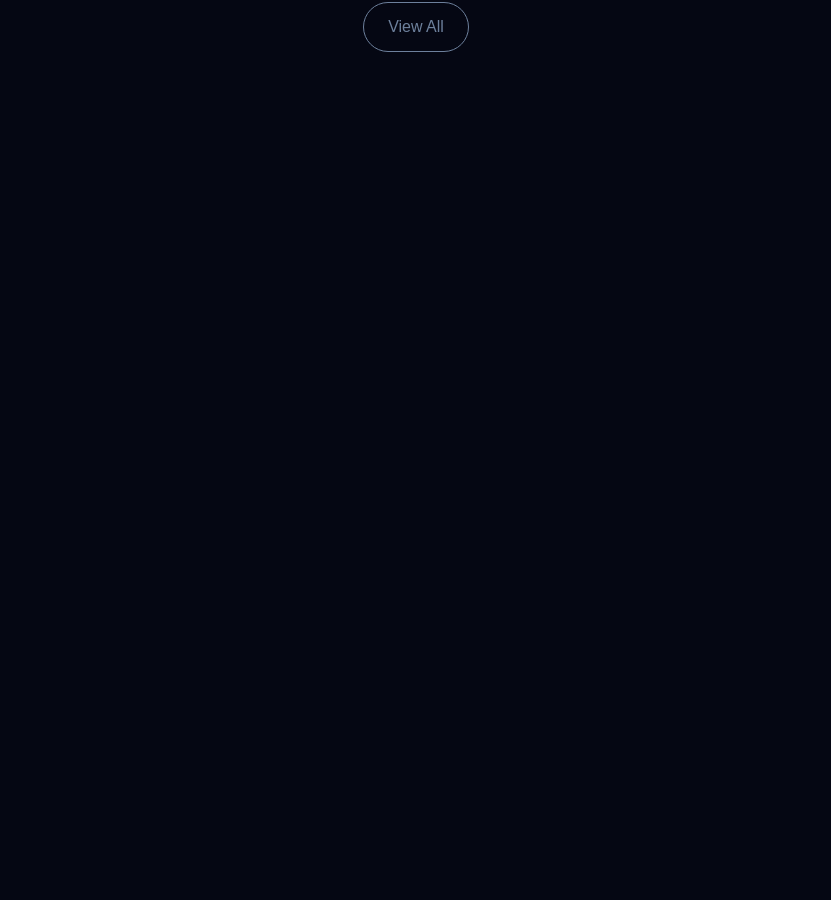
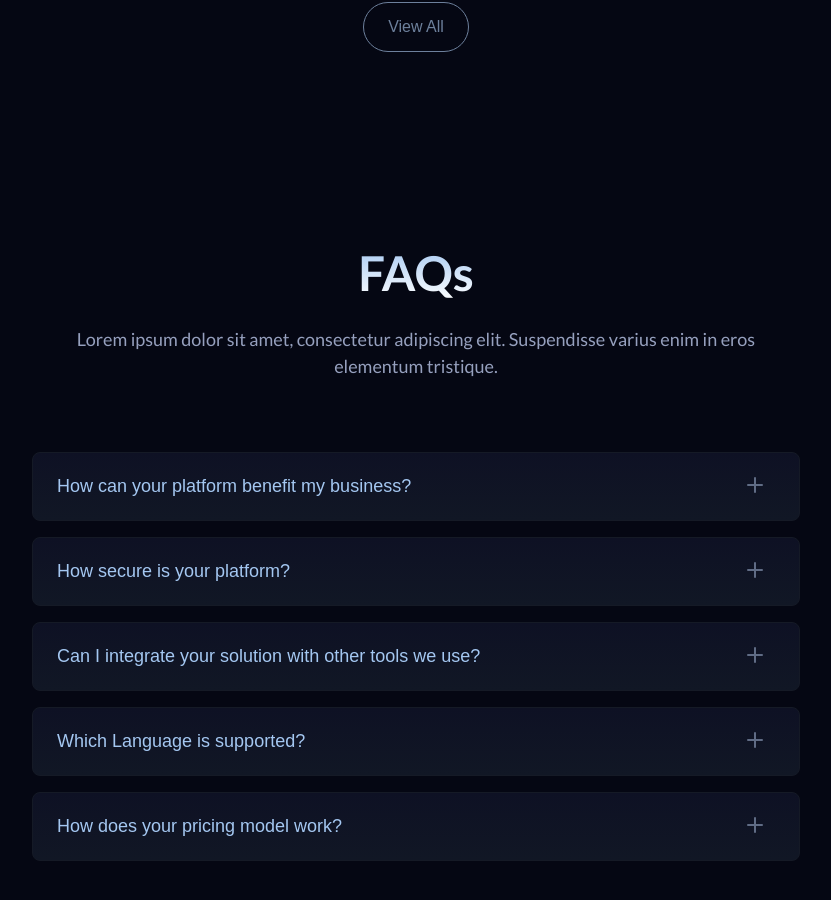
Before and after one commit to lanina90/ai-email, a Next.js app: page / in a window 1280 px wide. Shown: the part 10173-11073 px from the top of the page, without its empty margins (224-1055 px from the left). Before the commit the page ends 10321 px from the top, so only its background shows below. Built offline with nearby package versions, Linux system fonts and the light colour scheme.

Commit message:
feature: create faq section

```diff
--- /dev/null
+++ b/Components/FAQ/FaqItem/FaqItem.tsx
@@ -0,0 +1,44 @@
+'use client'
+
+import React, {useState} from 'react';
+import Typography from "@/Components/Typography/Typography";
+import {Plus} from "lucide-react";
+import styles from "../FaqSection.module.scss";
+
+interface FaqItemProps {
+  faqItem: {
+    id: number,
+    question: string,
+    answer:string
+  }
+}
+const FaqItem = ({faqItem}:FaqItemProps) => {
+  const [isOpen, setIsOpen] = useState(false);
+  const iconStyle = {
+    transform: `translate3d(0px, 0px, 0px) scale3d(1, 1, 1) rotateX(0deg) rotateY(0deg) rotateZ(${isOpen ? "45" : "0"}deg) skew(0deg, 0deg)`
+  };
+
+  const answerStyle = {
+    width: '100%',
+    maxHeight: `${isOpen ? "6rem" : "0"}`,
+    marginBottom: `${isOpen ? "1.5rem" : "0"}`,
+    willChange: 'height, width',
+    transition: 'max-height 0.3s ease'
+  };
+
+  return (
+    <div className={styles["faq-accordion"]}>
+      <div className={styles["faq-question"]}>
+        <Typography component='h3' variant='h3'>{faqItem.question}</Typography>
+        <div className={styles["faq-icon"]} style={iconStyle} onClick={() => setIsOpen(!isOpen)}>
+          <Plus color={'#606c85'}/>
+        </div>
+      </div>
+      <div className={styles["faq-answer"]} style={answerStyle}>
+        <Typography component='p' variant='p'>{faqItem.answer}</Typography>
+      </div>
+    </div>
+  );
+};
+
+export default FaqItem;
--- /dev/null
+++ b/Components/FAQ/FaqSection.module.scss
@@ -0,0 +1,111 @@
+@import "styles/utils/variables";
+@import "styles/utils/mixin";
+
+.faq-title {
+  @include flex(column, flex-start, center, 1.25rem);
+  width: 100%;
+  max-width: 48rem;
+  margin-left: auto;
+  margin-right: auto;
+
+  & p{
+    color: var(--font-colors--paragraph);
+    font-size: 1.125rem;
+    text-align: center;
+  }
+
+
+  @include breakpoint(laptop) {
+    gap: 1.5rem;
+  }
+
+  &.fadeIn {
+    animation: fadeIn 1s ease-out;
+
+    @keyframes fadeIn {
+      from {
+        opacity: 0;
+        transform: translateY(40px);
+      }
+      to {
+        opacity: 1;
+        transform: translateY(0);
+      }
+    }
+  }
+}
+
+.faq-list{
+  grid-column-gap: 1rem;
+  grid-row-gap: 1rem;
+  grid-template-rows: auto;
+  grid-template-columns: 100%;
+  grid-auto-columns: 100%;
+  align-items: start;
+  justify-items: stretch;
+  display: grid;
+  width: 100%;
+  max-width: 48rem;
+  margin-left: auto;
+  margin-right: auto;
+
+  .faq-accordion{
+    border: 1px solid var(--border--strokes);
+    border-radius: var(--border--radius-small);
+    background-color: var(--background-colors--primary);
+    background-image: linear-gradient(to bottom, var(--background-colors--secondary), var(--background-colors--tertiary));
+
+    &.fadeIn {
+      animation: fadeIn 1s ease-out;
+
+      @keyframes fadeIn {
+        from {
+          opacity: 0;
+          transform: translateY(40px);
+        }
+        to {
+          opacity: 1;
+          transform: translateY(0);
+        }
+      }
+    }
+
+    .faq-question{
+      cursor: pointer;
+      padding: 1rem 1.25rem;
+      @include flex(row, space-between, center, 0);
+
+      @include breakpoint(laptop){
+        padding: 1.25rem 1.5rem;
+      }
+
+      & h3{
+        color: var(--font-colors--heading-primary);
+        font-size: 1rem;
+
+        @include breakpoint(laptop){
+          font-size: 1.125rem;
+        }
+      }
+
+      .faq-icon{
+        width: 2rem;
+        min-width: 2rem;
+        color: var(--icon--icon);
+        align-self: flex-start;
+        margin-left: 1.5rem;
+        display: flex;
+        transform-style: preserve-3d;
+
+      }
+    }
+
+    .faq-answer{
+      padding-left: 1.25rem;
+      padding-right: 1.5rem;
+      overflow: hidden;
+
+
+    }
+  }
+}
--- /dev/null
+++ b/Components/FAQ/FaqSection.tsx
@@ -0,0 +1,43 @@
+'use client'
+
+import React, {Fragment} from 'react';
+import Container from "@/Components/Container/Container";
+import styles from "./FaqSection.module.scss";
+import {useObserverAnimation} from "@/hooks/useObserverAnimation";
+import Typography from "@/Components/Typography/Typography";
+import FaqItem from "@/Components/FAQ/FaqItem/FaqItem";
+import {faqsMain} from "@/constants/faqsMain";
+import faqItem from "@/Components/FAQ/FaqItem/FaqItem";
+
+
+const FaqSection = () => {
+  const animateClass = `${styles.fadeIn}`
+  const refForList = useObserverAnimation({
+    amount: "many",
+    classes: `.${styles['faq-accordion']}`,
+    animateClass,
+    threshold: 0.1})
+  const refForTitle = useObserverAnimation({
+    amount: "one",
+    classes: `.${styles['faq-title']}`,
+    animateClass,
+    threshold: 0.1})
+
+  return (
+    <Container component='section' ref={refForTitle}>
+      <div className={styles['faq-title']}>
+        <Typography component='h2' variant='h2'>FAQs</Typography>
+        <Typography component='p' variant='p'>Lorem ipsum dolor sit amet, consectetur adipiscing elit. Suspendisse varius enim in eros elementum tristique.</Typography>
+      </div>
+      <div className={styles['faq-list']} ref={refForList}>
+        {faqsMain.map(faqItem =>
+        <Fragment key={faqItem.id}>
+          <FaqItem faqItem={faqItem}/>
+        </Fragment>)}
+
+      </div>
+    </Container>
+  );
+};
+
+export default FaqSection;
--- a/app/page.tsx
+++ b/app/page.tsx
@@ -7,6 +7,7 @@ import Results from "@/app/components/Results/Results";
 import Solutions from "@/app/components/Solutions/Solutions";
 import Testimonials from "@/Components/Testimonials/Testimonials";
 import LatestPosts from "@/Components/LatestPosts/LatestPosts";
+import FaqSection from "@/Components/FAQ/FaqSection";
 
 
 export default function Home() {
@@ -21,6 +22,7 @@ export default function Home() {
       <Solutions/>
       <Testimonials/>
       <LatestPosts/>
+      <FaqSection/>
     </>
   )
 }
--- /dev/null
+++ b/constants/faqsMain.ts
@@ -0,0 +1,28 @@
+export const faqsMain = [
+  {
+    id: 1,
+    question: "How can your platform benefit my business?",
+    answer: "Lorem ipsum dolor sit amet, consectetur adipiscing elit. Suspendisse varius enim in eros elementum tristique. Duis cursus, mi quis viverra ornare, eros dolor interdum nulla, ut commodo diam libero vitae erat. Aenean faucibus nibh et justo cursus id rutrum lorem imperdiet. Nunc ut sem vitae risus tristique posuere."
+  },
+  {
+    id: 2,
+    question: "How secure is your platform?",
+    answer: "Lorem ipsum dolor sit amet, consectetur adipiscing elit. Suspendisse varius enim in eros elementum tristique. Duis cursus, mi quis viverra ornare, eros dolor interdum nulla, ut commodo diam libero vitae erat. Aenean faucibus nibh et justo cursus id rutrum lorem imperdiet. Nunc ut sem vitae risus tristique posuere."
+  },
+  {
+    id: 3,
+    question: "Can I integrate your solution with other tools we use?",
+    answer: "Lorem ipsum dolor sit amet, consectetur adipiscing elit. Suspendisse varius enim in eros elementum tristique. Duis cursus, mi quis viverra ornare, eros dolor interdum nulla, ut commodo diam libero vitae erat. Aenean faucibus nibh et justo cursus id rutrum lorem imperdiet. Nunc ut sem vitae risus tristique posuere."
+  },
+  {
+    id: 4,
+    question: "Which Language is supported?",
+    answer: "Lorem ipsum dolor sit amet, consectetur adipiscing elit. Suspendisse varius enim in eros elementum tristique. Duis cursus, mi quis viverra ornare, eros dolor interdum nulla, ut commodo diam libero vitae erat. Aenean faucibus nibh et justo cursus id rutrum lorem imperdiet. Nunc ut sem vitae risus tristique posuere."
+  },
+  {
+    id: 5,
+    question: "How does your pricing model work?",
+    answer: "Lorem ipsum dolor sit amet, consectetur adipiscing elit. Suspendisse varius enim in eros elementum tristique. Duis cursus, mi quis viverra ornare, eros dolor interdum nulla, ut commodo diam libero vitae erat. Aenean faucibus nibh et justo cursus id rutrum lorem imperdiet. Nunc ut sem vitae risus tristique posuere."
+  }
+
+]
--- a/package.json
+++ b/package.json
@@ -10,6 +10,7 @@
   },
   "dependencies": {
     "classnames": "^2.5.1",
+    "lucide-react": "^0.307.0",
     "next": "14.0.4",
     "react": "^18",
     "react-dom": "^18",
```
Also changed, not shown: public/images/icons/faq-icon.svg (added), 1 other file (tests, documents, lock files or other folders).
